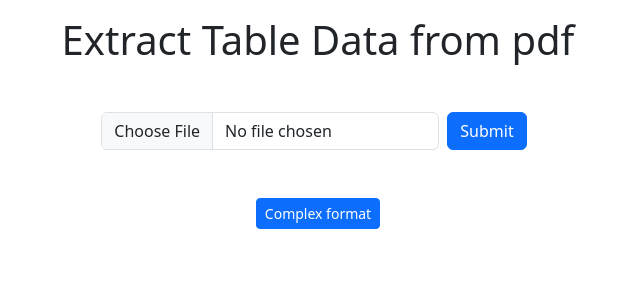
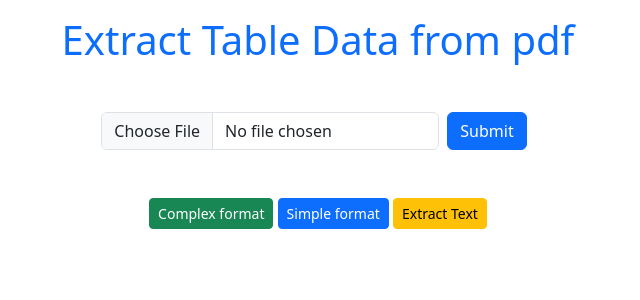
Before and after one commit to Lovedazzell/tabulapy, a Django app: page / in a window 1280 px wide. Shown: the top 300 px of the page, without its empty margins (322-962 px from the left). Run offline with Django 5.2, Linux system fonts and the light colour scheme.

Commit message:
add text extraction

```diff
--- a/core/templates/core/home.html
+++ b/core/templates/core/home.html
@@ -18,7 +18,7 @@
       if
       message.tags
       %}
-      class="  alert-dismissible fade show alert alert-{{message.tags}}"
+      class="  text-center bold alert alert-{{message.tags}}"
       {%
       endif
       %}
@@ -26,7 +26,7 @@
       {{message}}
     </div>
     {% endfor %} {% endif %}
-    <h1 class="text-center mt-3">Extract Table Data from pdf</h1>
+    <h1 class="text-center mt-3 text-{{class}}">{{title}}</h1>
 
     <form
       action=""
@@ -41,8 +41,14 @@
       </div>
     </form>
     <div class="text-center">
-      <a href="{% url  'comp' %}" class="btn btn-sm mt-5 btn-primary">
+      <a href="{% url  'comp' %}" class="btn btn-sm mt-5 btn-success">
         Complex format</a
+      >
+      <a href="{% url  'home' %}" class="btn btn-sm mt-5 btn-primary">
+        Simple format</a
+      >
+      <a href="{% url  'extract_text' %}" class="btn btn-sm mt-5 btn-warning">
+        Extract Text</a
       >
     </div>
     <script
--- a/core/urls.py
+++ b/core/urls.py
@@ -4,5 +4,6 @@ from django.urls import path
 
 urlpatterns=[
     path('',views.home,name = 'home'),
-    path('comp/',views.comp,name = 'comp')
+    path('comp/',views.comp,name = 'comp'),
+     path('extract-text/', views.extract_text, name='extract_text'),
 ]
--- a/core/views.py
+++ b/core/views.py
@@ -2,9 +2,8 @@ from django.shortcuts import render
 from django.http import HttpResponse, HttpResponseRedirect
 from . forms import PdfReceiver
 import tabula
-import tempfile
+import pdfplumber
 from . models import DataTable , CompTable
-import os
 from django.contrib import messages
 # Create your views here.
 
@@ -23,13 +22,13 @@ def home(request):
                 messages.success(request,'File saves successfully')
             except Exception as e:
                 print("Error:============",e)
-                messages.error(request,'Something went Wrong')
+                messages.warning(request,'Something went Wrong')
 
             return HttpResponseRedirect('/')
     else:
         form = PdfReceiver()
 
-    context = {'form': form}
+    context = {'form': form,'title':'Extract Table Data from pdf','class':'primary'}
     return render(request, 'core/home.html', context)
 
 # Complex Layout
@@ -69,5 +68,29 @@ def comp(request):
     else:
         form = PdfReceiver()
 
-    context = {'form': form}
-    return render(request, 'core/comp.html', context)
+    context = {'form': form,'title':'Extract Complex layout Table Data from pdf','class':'success'}
+    return render(request, 'core/home.html', context)
+
+
+def extract_text(request):
+    if request.method == 'POST':
+        print('POST ===============')
+        form = PdfReceiver(request.POST, request.FILES)
+        if form.is_valid():
+            file = request.FILES['data']
+
+            with pdfplumber.open(file) as pdf:
+                # Extract text from each page of the PDF
+                extracted_text = []
+                for page in pdf.pages:
+                    extracted_text.append(page.extract_text())
+
+            # Join the extracted text from all pages
+            print(extract_text)
+            full_text = "\n".join(extracted_text)
+
+            return HttpResponse(full_text)
+    else:
+        form = PdfReceiver()
+    context = {'form': form,'title':'Extract Text from PDF','class':'warning'}
+    return render(request, 'core/home.html', context)
```
Also changed, not shown: core/templates/core/comp.html (deleted, +0 -59 lines), db.sqlite3.
